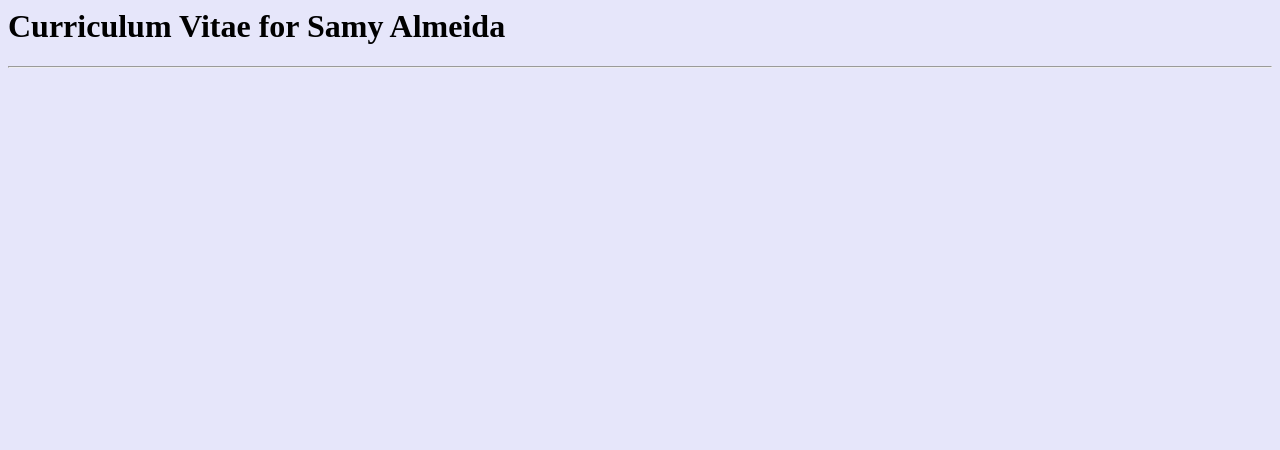
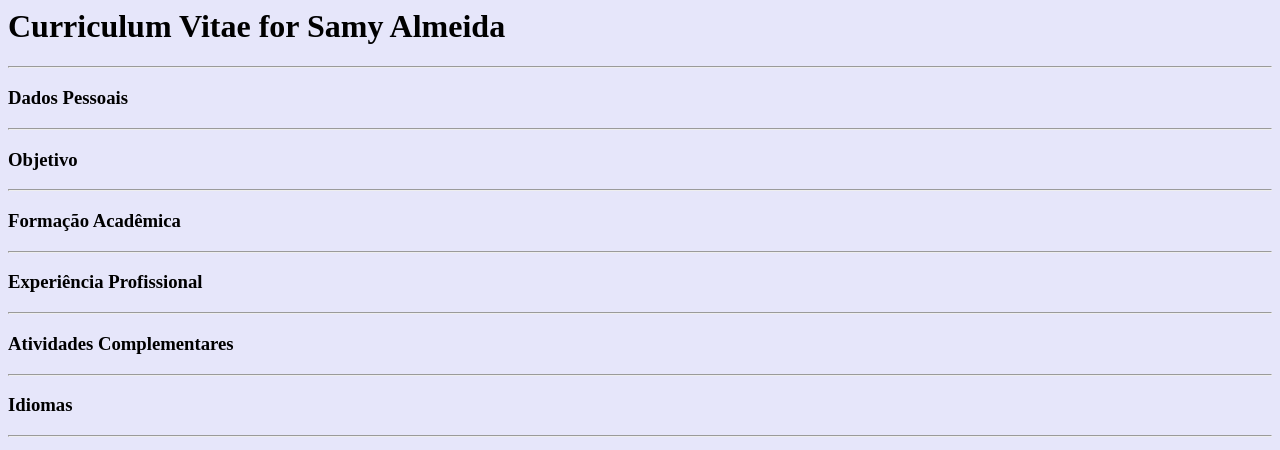
Before and after one commit to Samy6Almeida/exercicio2-cv, a plain HTML site: page index.html in a window 1280 px wide. Drawn offline with Linux system fonts and the light colour scheme.

Commit message:
Update index.html

```diff
--- a/index.html
+++ b/index.html
@@ -9,7 +9,36 @@
 		<h1>Curriculum Vitae for Samy Almeida</h1>
 		<hr/>
 
+		<h3>Dados Pessoais</h3>
 
+		<hr/>
+
+		<h3>Objetivo</h3>
+
+
+		<hr/>
+
+		<h3>Formação Acadêmica</h3>
+
+
+		<hr/>
+
+
+
+		<h3>Experiência Profissional </h3>
+
+
+		<hr/>
+
+		<h3>Atividades Complementares </h3>
+
+
+		<hr/>
+
+		<h3>Idiomas</h3>
+
+
+		<hr/>
 
 		</body>
 
```
